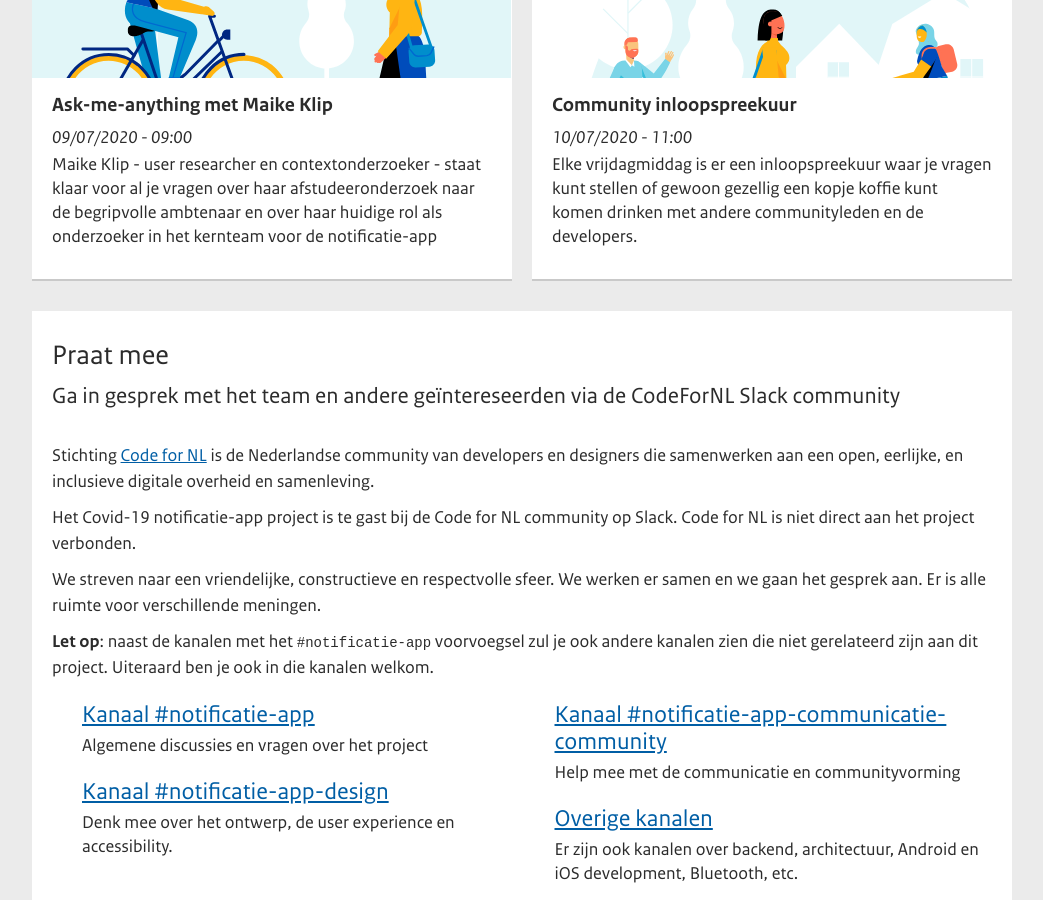
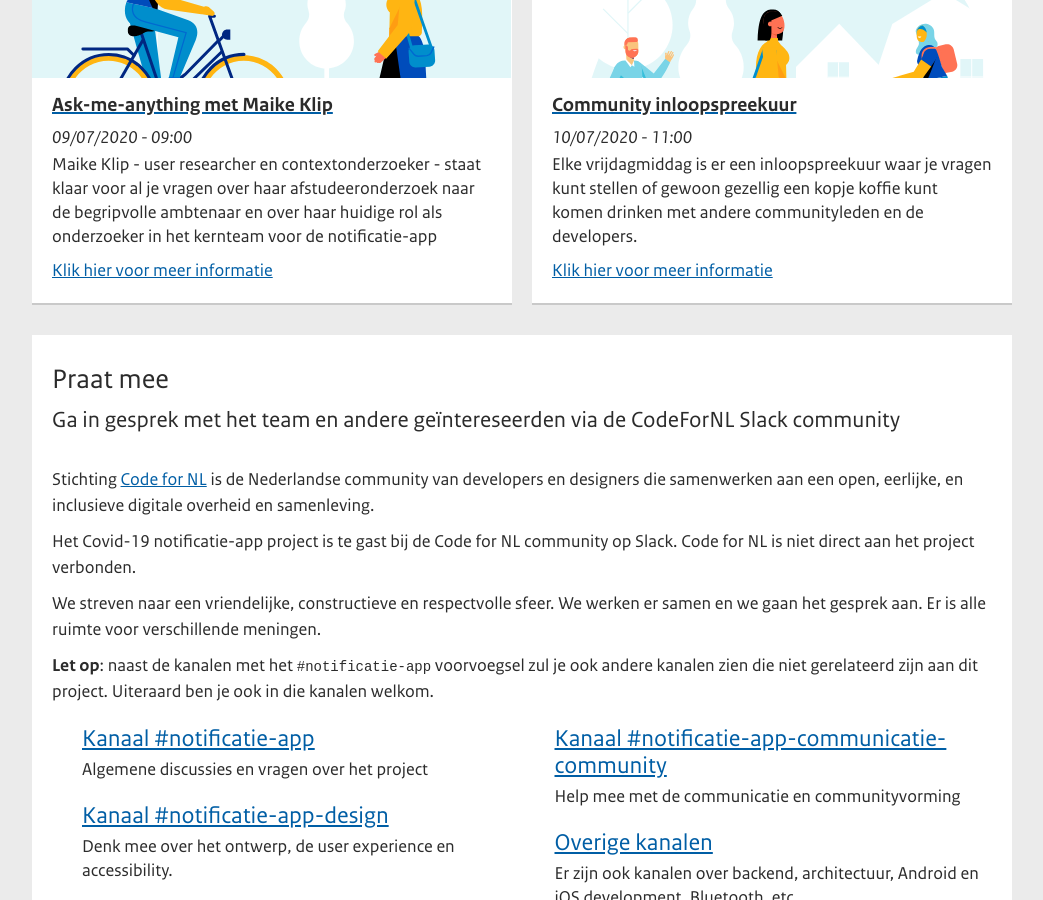
Before and after one commit to minvws/nl-covid19-notification-app-community-website, a Jekyll site: the page built from index.md, in a window 1280 px wide and 900 px high, scrolled down 856 px. Shown: the whole window, without its empty margins (118-1161 px from the left). Built offline with Jekyll 4.4.1, drawn with Linux system fonts in a browser that asks for light colours.

Commit message:
Don't make entire event clickable

```diff
--- a/_includes/upcoming-events.html
+++ b/_includes/upcoming-events.html
@@ -17,16 +17,17 @@
       {% capture eventtime %}{{event.date | date: '%s'}}{% endcapture %}
       {% if eventtime >= nowtime %}
       <li class="card event">
-        <a href="events#{{ event.id }}" class="card__content">
+        <div  class="card__content">
           <div class="card__thumb" style="background-image: url('{{ event.image }}')"></div>
           <div class="card__body">
-            <h3 class="card__title">{{ event.title }}</h3>
+            <a href="events#{{ event.id }}"><h3 class="card__title">{{ event.title }}</h3></a>
             <time datetime="{{ event.date  | date_to_xmlschema }}">
               {{ event.date | date: "%d/%m/%Y - %R"}}
             </time>
             {{ event.excerpt }}
+            <a href="events#{{ event.id }}">Klik hier voor meer informatie</a>
           </div>
-        </a>
+        </div>
       </li>
       {% endif %}
       {% endfor %}
```
